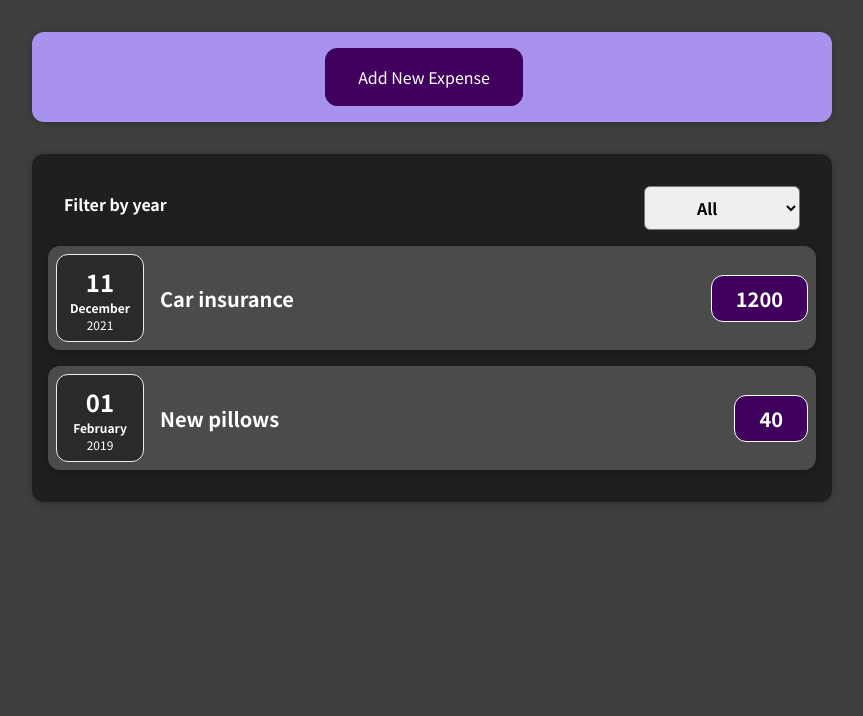
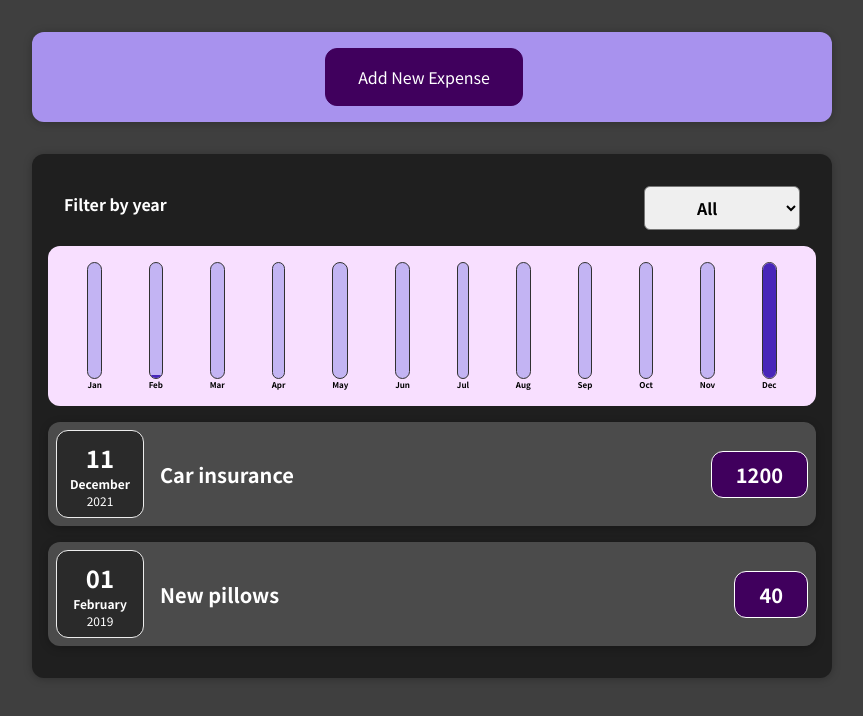
Before and after one commit to grubahilda/react-expenses-tracker, a React (Create React App) app: page / in a window 1280 px wide. Shown: the top 716 px of the page, without its empty margins (208-1071 px from the left). Built offline with nearby package versions, Linux system fonts and the light colour scheme.

Commit message:
Added charts

```diff
--- /dev/null
+++ b/src/component/Chart/Chart.css
@@ -0,0 +1,9 @@
+.chart {
+  padding: 1rem;
+  border-radius: 12px;
+  background-color: #f8dfff;
+  text-align: center;
+  display: flex;
+  justify-content: space-around;
+  height: 10rem;
+}
--- /dev/null
+++ b/src/component/Chart/Chart.tsx
@@ -0,0 +1,23 @@
+import './Chart.css';
+import ChartBar from './ChartBar/ChartBar';
+import { DataPointsModel } from './ChartBar/DataPointsModel';
+
+const Chart = (props: any) => {
+    const dataPointValues = (props.dataPoints as DataPointsModel[]).map((d: any) => d.value);
+    const totalMaximum = Math.max(...dataPointValues);
+
+  return (
+    <div className='chart'>
+      {(props.dataPoints as DataPointsModel[]).map((dataPoint: any) => (
+        <ChartBar
+          key={dataPoint.label}
+          value={dataPoint.value}
+          maxValue={totalMaximum}
+          label={dataPoint.label}
+        />
+      ))}
+    </div>
+  );
+};
+
+export default Chart;
--- /dev/null
+++ b/src/component/Chart/ChartBar/ChartBar.css
@@ -0,0 +1,30 @@
+.chart-bar {
+  height: 100%;
+  display: flex;
+  flex-direction: column;
+  align-items: center;
+}
+
+.chart-bar__inner {
+  height: 100%;
+  width: 100%;
+  border: 1px solid #313131;
+  border-radius: 12px;
+  background-color: #c3b4f3;
+  overflow: hidden;
+  display: flex;
+  flex-direction: column;
+  justify-content: flex-end;
+}
+
+.chart-bar__fill {
+  background-color: #4826b9;
+  width: 100%;
+  transition: all 0.3s ease-out;
+}
+
+.chart-bar__label {
+  font-weight: bold;
+  font-size: 0.5rem;
+  text-align: center;
+}
--- /dev/null
+++ b/src/component/Chart/ChartBar/ChartBar.tsx
@@ -0,0 +1,23 @@
+import './ChartBar.css';
+
+const ChartBar = (props: any) => {
+  let barFillHeight = '0%';
+
+  if (props.maxValue > 0) {
+    barFillHeight = Math.round((props.value / props.maxValue) * 100) + '%';
+  }
+
+  return (
+    <div className='chart-bar'>
+      <div className='chart-bar__inner'>
+        <div
+          className='chart-bar__fill'
+          style={{ height: barFillHeight }}
+        ></div>
+      </div>
+      <div className='chart-bar__label'>{props.label}</div>
+    </div>
+  );
+};
+
+export default ChartBar;
--- /dev/null
+++ b/src/component/Chart/ChartBar/DataPointsModel.tsx
@@ -0,0 +1,5 @@
+
+export type DataPointsModel = {
+    label: string,
+    value: number
+  };
--- /dev/null
+++ b/src/component/Expenses/ExpenseChart/ExpenseChart.tsx
@@ -0,0 +1,33 @@
+import { DateService } from '../../../helpers/date-helper';
+import Chart from '../../Chart/Chart';
+import { DataPointsModel } from '../../Chart/ChartBar/DataPointsModel';
+import { ExpenseItemModel } from '../ExpenseItem/ExpenseItemModel';
+
+const ExpenseChart = (props: any) => {
+  const chartDataPoints: DataPointsModel[] = [
+    { label: 'Jan', value: 0 },
+    { label: 'Feb', value: 0 },
+    { label: 'Mar', value: 0 },
+    { label: 'Apr', value: 0 },
+    { label: 'May', value: 0 },
+    { label: 'Jun', value: 0 },
+    { label: 'Jul', value: 0 },
+    { label: 'Aug', value: 0 },
+    { label: 'Sep', value: 0 },
+    { label: 'Oct', value: 0 },
+    { label: 'Nov', value: 0 },
+    { label: 'Dec', value: 0 },
+  ];
+
+  props.expenses.forEach((expense: ExpenseItemModel) => {
+    const expenseMonth = DateService.convertStringToDateObject(
+      expense.date
+    ).getMonth();
+
+    chartDataPoints[expenseMonth].value += expense.amount;
+  });
+
+  return <Chart dataPoints={chartDataPoints} />;
+};
+
+export default ExpenseChart;
--- a/src/component/Expenses/ExpenseDate/ExpenseDate.jsx
+++ b/src/component/Expenses/ExpenseDate/ExpenseDate.jsx
@@ -1,7 +1,7 @@
 import './ExpenseDate.css'
 import { DateService } from '../../../helpers/date-helper';
 
-function ExpenseDate(props) {
+const ExpenseDate = (props) => {
   const date = DateService.convertStringToDateObject(props.date);
 
   return (
--- a/src/component/Expenses/Expenses.tsx
+++ b/src/component/Expenses/Expenses.tsx
@@ -1,6 +1,7 @@
 import { useState } from 'react';
 import { DateService } from '../../helpers/date-helper';
 import { TextResources } from '../../TextResources';
+import ExpenseChart from './ExpenseChart/ExpenseChart';
 import ExpensesFilter from './ExpenseFilter/ExpenseFilter';
 import ExpenseItem from './ExpenseItem/ExpenseItem';
 import { ExpenseItemModel } from './ExpenseItem/ExpenseItemModel';
@@ -23,7 +24,8 @@
           return props.items;
         }
     }
-  );
+
+    );
 
   const displayItems =
     filteredItems.length === 0 ? (
@@ -48,6 +50,7 @@
         selected={filteredYear}
         onFilterChange={filterChangeHandler}
       />
+      <ExpenseChart expenses={filteredItems} />
       {displayItems}
     </div>
   );
```
